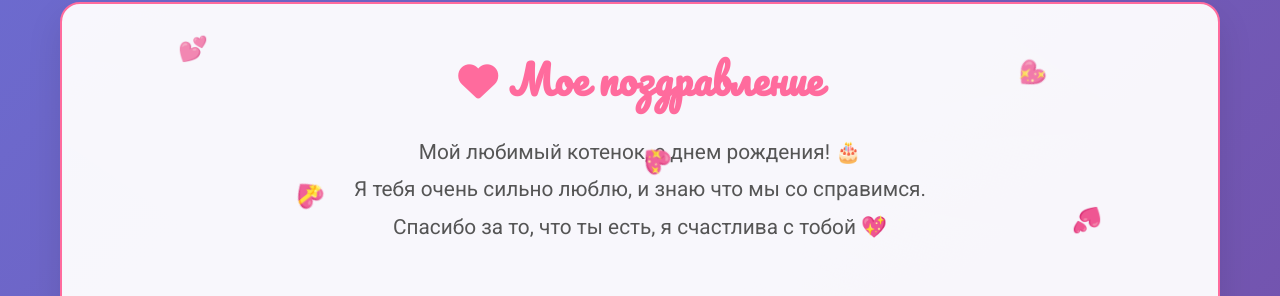
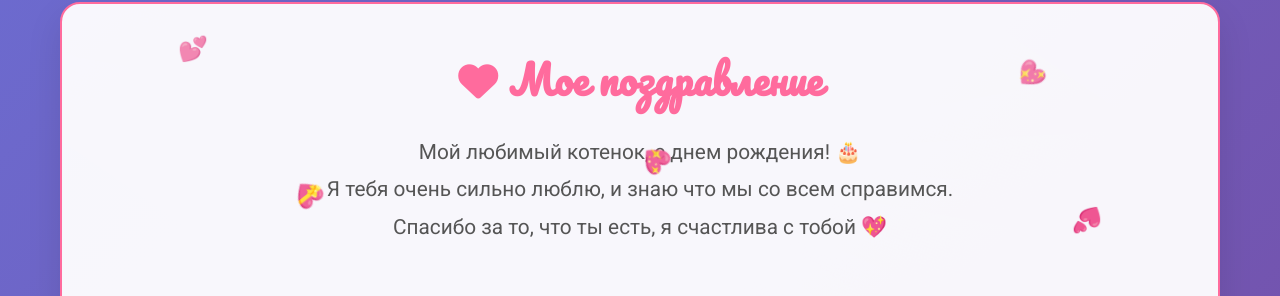
Before and after one commit to myrr75/ilovesasha, a plain HTML site: page index.html in a window 1280 px wide. Shown: the part 1440-1736 px from the top of the page. Drawn offline with Linux system fonts and the light colour scheme.

Commit message:
Update index.html

```diff
--- a/index.html
+++ b/index.html
@@ -142,7 +142,7 @@
                 </h2>
                 <p class="message-text">
                     Мой любимый котенок, с днем рождения! 🎂<br>
-                    Я тебя очень сильно люблю, и знаю что мы со справимся.<br>
+                    Я тебя очень сильно люблю, и знаю что мы со всем справимся.<br>
                     Спасибо за то, что ты есть, я счастлива с тобой 💖
                 </p>
                 <div class="floating-hearts">
```
